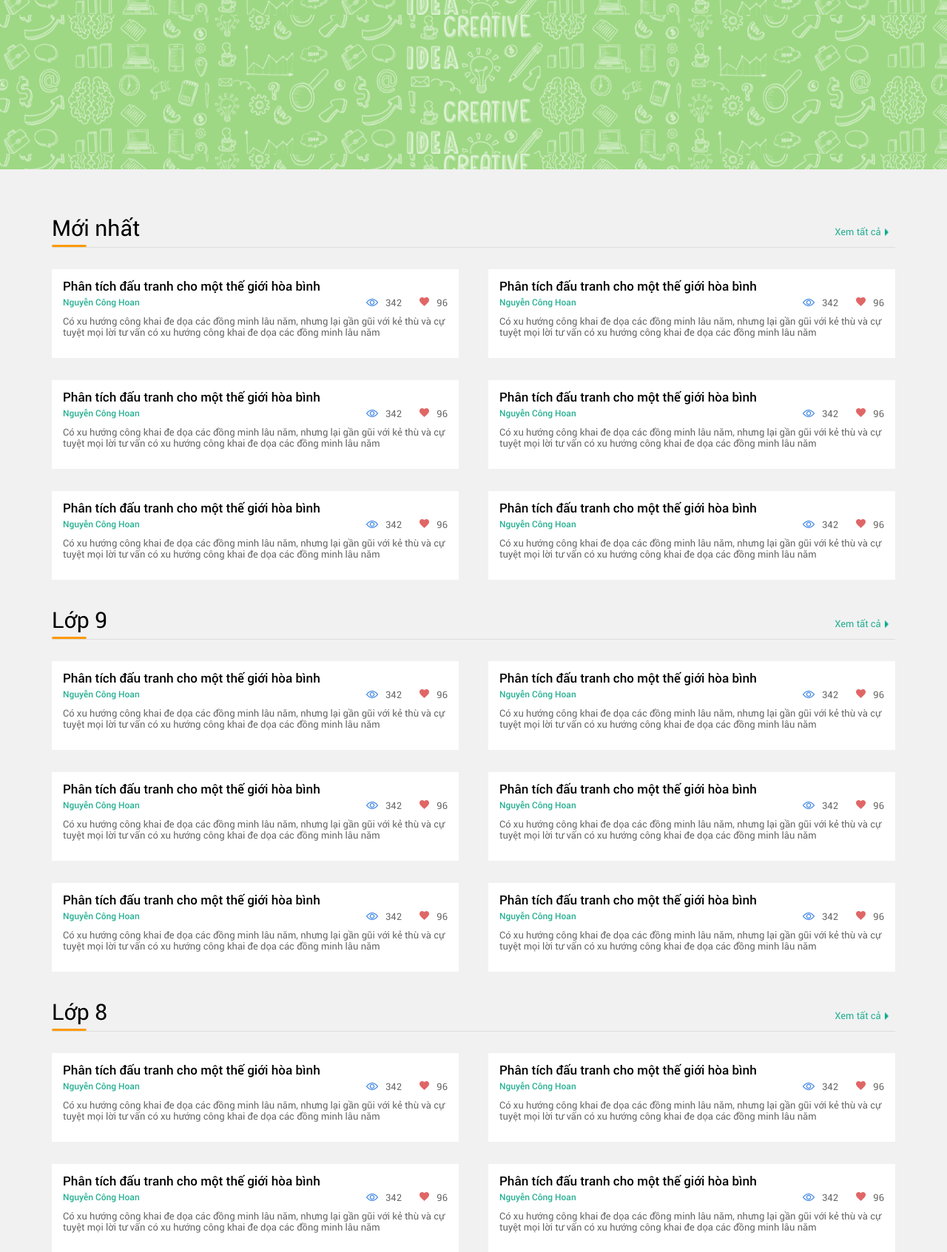
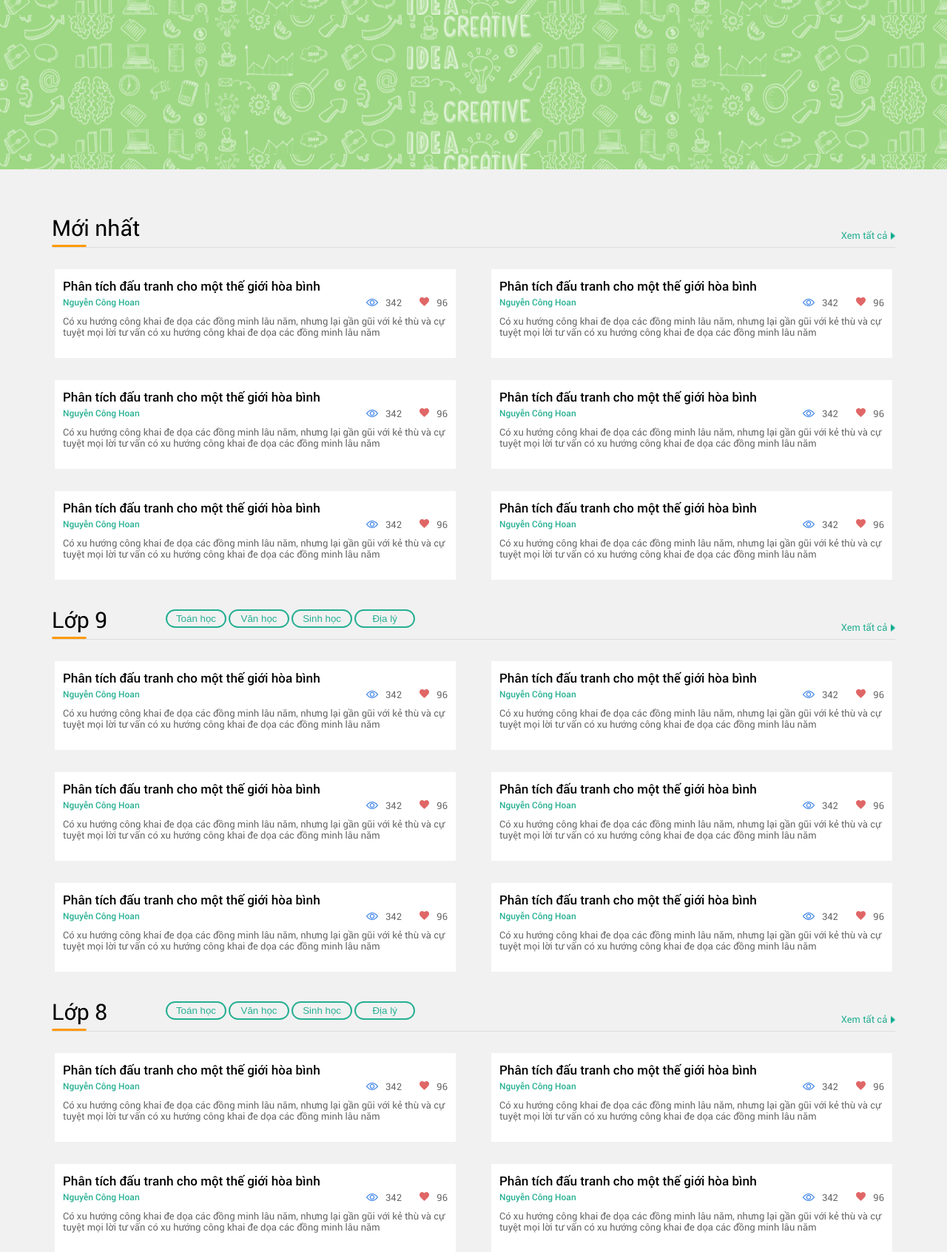
Before and after one commit to dinhtienn/Web2018, a PHP site: page /homepage.html in a window 1280 px wide. Shown: the part 101-1794 px from the top of the page at 74% size. Run offline with PHP 8.4, Linux system fonts and the light colour scheme; some libraries are stand-ins or nearby versions.

Commit message:
add layer-opacity + update tab heading

```diff
--- a/css/style.css
+++ b/css/style.css
@@ -207,6 +217,7 @@ nav .sub-menu .subject div {
     display: flex;
     height: 80px;
     align-items: center;
+    justify-content: center;
 }
 
 .tab-heading .tab-heading-container {
@@ -217,7 +228,7 @@ nav .sub-menu .subject div {
 }
 
 .tab-heading .tab-heading-container div {
-    width: 12%;
+    width: 20%;
     height: 50px;
 }
 
@@ -237,21 +248,48 @@ nav .sub-menu .subject div {
     border-radius: 10px;
 }
 
+.tab-heading .tab-heading-container div:nth-child(2) {
+    width: 40%;
+    padding-top: 10px;
+    margin-left: -33%;
+    box-sizing: border-box;
+    z-index: 1;
+}
+
+.tab-heading .tab-heading-container div:nth-child(2) button {
+    color: #26af92;
+    border: #26af92 solid 2px;
+    background: #f1f1f1;
+    border-radius: 15px;
+    width: 18%;
+    height: 25px;
+}
+
+.tab-heading .tab-heading-container div:nth-child(2) button:hover {
+    color: #ffffff;
+    background: #26af92;
+    cursor: pointer;
+}
+
 .tab-heading .tab-heading-container div:last-child {
     display: flex;
     color: #26af92;
     align-items: center;
     padding-top: 10px;
-    padding-left: 55px;
-    box-sizing: border-box
+    box-sizing: border-box;
+    justify-content: flex-end;
 }
 
-.tab-heading .tab-heading-container div:last-child a {
+.tab-heading .tab-heading-container div:last-child .view-all {
+    width: 100%;
+}
+
+.tab-heading .tab-heading-container div:last-child .view-all a {
     color: #26af92;
     text-decoration: none;
 }
 
-.tab-heading .tab-heading-container div:last-child img {
+.tab-heading .tab-heading-container div:last-child .view-all img {
     height: 10px;
     margin-left: 5px;
 }
@@ -264,8 +302,8 @@ nav .sub-menu .subject div {
 }
 
 .post-model {
-    margin: 15px 20px;
-    width: 550px;
+    margin: 15px 2%;
+    width: 46%;
     height: 120px;
     background: #ffffff;
     display: flex;
--- a/homepage.html
+++ b/homepage.html
@@ -7,17 +7,6 @@
     <link rel="stylesheet" href="./css/style.css">
     <title>Homepage</title>
 </head>
-
-<style>
-    .layer_opacity {
-        background: rgba(0, 0, 0, 0.5);
-        position: absolute;
-        width: 100%;
-        height: 100%;
-        margin-top: 100px;
-        display: none;
-    }
-</style>
 <body style="background: #ffffff">
     <div class="layer_opacity"></div>
     <!-- Header: Search -->
@@ -338,8 +327,10 @@
                             <p class="f-regular-30">Mới nhất</p>
                         </div>
                         <div>
+                            <div class="view-all">
                                 <a class="f-regular-13" href="">Xem tất cả</a>
                                 <img src="./images/homepage/icon-all.png" alt="icon-all">
+                            </div>
                         </div>
                     </div>
                 </div>
@@ -455,9 +446,17 @@
                             <div class="trash-box"></div>
                             <p class="f-regular-30">Lớp 9</p>
                         </div>
+                        <div class="f-regular-12">
+                            <button>Toán học</button>
+                            <button>Văn học</button>
+                            <button>Sinh học</button>
+                            <button>Địa lý</button>
+                        </div>
                         <div>
+                            <div class="view-all">
                                 <a class="f-regular-13" href="">Xem tất cả</a>
                                 <img src="./images/homepage/icon-all.png" alt="icon-all">
+                            </div>
                         </div>
                     </div>
                 </div>
@@ -573,9 +572,17 @@
                             <div class="trash-box"></div>
                             <p class="f-regular-30">Lớp 8</p>
                         </div>
+                        <div class="f-regular-12">
+                            <button>Toán học</button>
+                            <button>Văn học</button>
+                            <button>Sinh học</button>
+                            <button>Địa lý</button>
+                        </div>
                         <div>
+                            <div class="view-all">
                                 <a class="f-regular-13" href="">Xem tất cả</a>
                                 <img src="./images/homepage/icon-all.png" alt="icon-all">
+                            </div>
                         </div>
                     </div>
                 </div>
@@ -729,8 +736,8 @@
             <div class="logo">
                 <img src="./images/all/logo.png" alt="logo">
             </div>
-            <div class="sub-menu">
-                <div class="sub-menu-tab f-regular-15">
+            <div class="menu">
+                <div class="menu-tab f-regular-15">
                     <div><a href="">Toán học</a></div>
                     <div><a href="">Văn học</a></div>
                     <div><a href="">Giáo dục công dân</a></div>
@@ -744,11 +751,15 @@
         </div>
     </footer>
     <script>
-        document.getElementsByClassName("sub-menu").onmouseover = function() {
-            layer_opacity.style.display = "flex";
+        var layerOpacity = document.getElementsByClassName("layer_opacity")[0];
+        var subMenu = document.getElementsByClassName("sub-menu");
+        for (i = 0; i < subMenu.length; i++) {
+            subMenu[i].onmouseover = function() {
+                layerOpacity.style.height = document.getElementsByTagName('body')[0].clientHeight + "px";
+            };
+            subMenu[i].onmouseout = function() {
+                layerOpacity.style.height = "0px";
             }
-        document.getElementsByClassName("sub-menu").onmouseout = function() {
-            layer_opacity.style.display = "none";
         }
     </script>
 </body>
```
Also changed, not shown: other parts of css/style.css (+30 -14 lines). Lines whose indentation alone changed are shown as unchanged.
